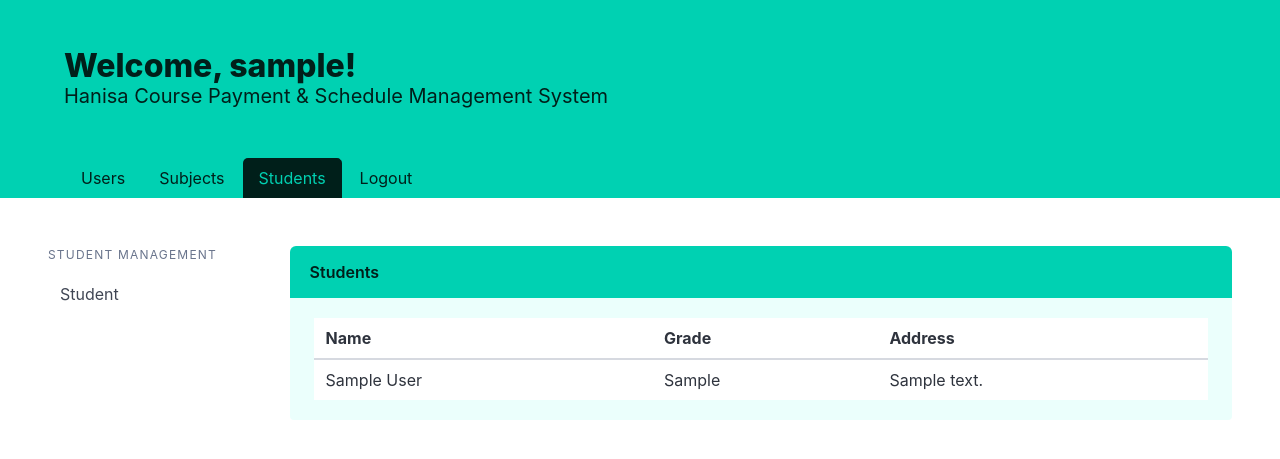
After one commit to penghalu/hanisa-course, a Django app: page /data/students/ in a window 1280 px wide. The commit adds this page. Shown: the top 459 px of the page. Run offline with Django 3.2, Linux system fonts and the light colour scheme; a user stored in the database is signed in; tables that the repository leaves empty hold one stand-in row (values such as "Sample post"); some libraries are stand-ins or nearby versions.

Commit message:
student list UI

```diff
--- a/course_management/urls.py
+++ b/course_management/urls.py
@@ -1,6 +1,6 @@
 from django.urls import path
 
-from .views import SubjectAdd, SubjectList
+from .views import SubjectAdd, SubjectList, StudentList
 
 
 app_name = 'course_management'
@@ -8,4 +8,5 @@ app_name = 'course_management'
 urlpatterns = [
     path('subjects/', SubjectList.as_view(), name='subject_list'),
     path('subjects/add/', SubjectAdd.as_view(), name='subject_add'),
+    path('students/', StudentList.as_view(), name='student_list'),
 ]
--- a/course_management/views.py
+++ b/course_management/views.py
@@ -2,7 +2,7 @@ from django.contrib.auth.mixins import LoginRequiredMixin
 from django.shortcuts import reverse
 from django.views.generic import CreateView, ListView
 
-from .models import Subject
+from .models import Student, Subject
 
 
 # Create your views here.
@@ -23,3 +23,10 @@ class SubjectAdd(CreateView):
 
     def get_success_url(self):
         return reverse('course_management:subject_list')
+
+
+class StudentList(LoginRequiredMixin, ListView):
+    model = Student
+    context_object_name = 'students'
+    template_name = 'course_management/student_list.html'
+    login_url = 'home'
--- a/templates/bulma_header.html
+++ b/templates/bulma_header.html
@@ -15,6 +15,7 @@
                 <ul>
                     <li{% if request.resolver_match.url_name == 'add' or request.resolver_match.url_name == 'list' %} class="is-active"{% endif %}><a href="{% url 'users:list' %}">Users</a></li>
                     <li{% if request.resolver_match.url_name == 'subject_list' or request.resolver_match.url_name == 'subject_add' %} class="is-active"{% endif %}><a href="{% url 'course_management:subject_list' %}">Subjects</a></li>
+                    <li{% if request.resolver_match.url_name == 'student_list' %} class="is-active"{% endif %}><a href="{% url 'course_management:student_list' %}">Students</a></li>
                     {% if user.is_authenticated %}
                         <li><a href="{% url 'logout' %}">Logout</a></li>
                     {% endif %}
--- /dev/null
+++ b/templates/course_management/student_base.html
@@ -0,0 +1,24 @@
+{% extends 'bulma_base.html' %}
+
+{% block menu %}
+    <aside class="menu">
+        <p class="menu-label">
+            Student Management
+        </p>
+        <ul class="menu-list">
+            <li><a href="{% url 'course_management:student_list' %}">Student</a></li>
+        </ul>
+    </aside>
+{% endblock %}
+
+{% block content %}
+    <div class="message is-primary">
+        <div class="message-header">
+            <p>{% block heading %}{% endblock %}</p>
+        </div>
+        <div class="message-body">
+            {% block article %}
+            {% endblock %}
+        </div>
+    </div>
+{% endblock %}
--- /dev/null
+++ b/templates/course_management/student_list.html
@@ -0,0 +1,24 @@
+{% extends 'course_management/student_base.html' %}
+
+{% block heading %}Students{% endblock %}
+
+{% block article %}
+    <table class="table is-fullwidth is-hoverable">
+        <thead>
+            <tr>
+                <th>Name</th>
+                <th>Grade</th>
+                <th>Address</th>
+            </tr>
+        </thead>
+        <tbody>
+            {% for student in students %}
+                <tr>
+                    <td>{{ student.name }}</td>
+                    <td>{{ student.grade }}</td>
+                    <td>{{ student.address }}</td>
+                </tr>
+            {% endfor %}
+        </tbody>
+    </table>
+{% endblock %}
```
